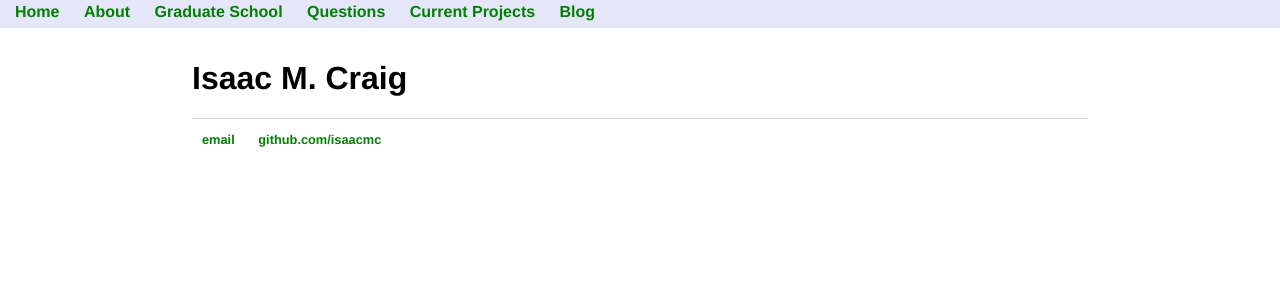
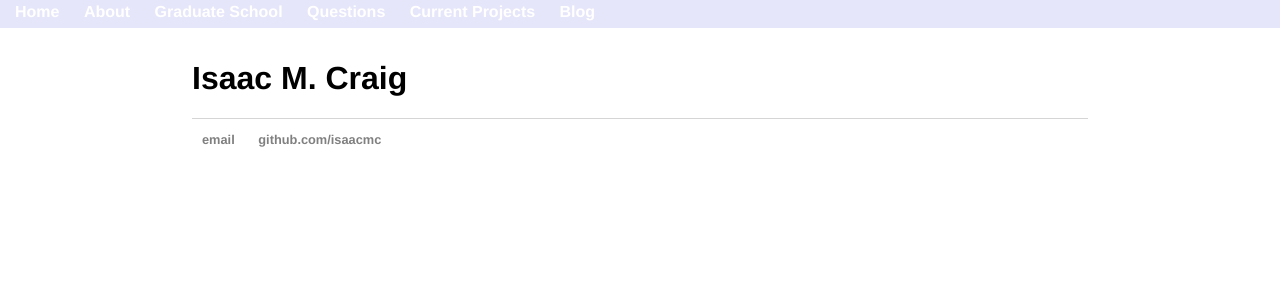
Before and after one commit to isundberg/isaacmc.github.io, a Jekyll site: the page built from index.html, in a window 1280 px wide. Shown: the top 300 px of the page. Built offline with Jekyll 4.4.1, drawn with Linux system fonts in a browser that asks for light colours.

Commit message:
Update main.css

```diff
--- a/css/main.css
+++ b/css/main.css
@@ -30,9 +30,13 @@ nav ul li, footer ul li {
     color: white;
 }
 
+nav a {
+    color: white;
+}
+
 a {
     text-decoration: none;
-    color: green;
+    color: gray;
 }
 
 a:hover {
```
